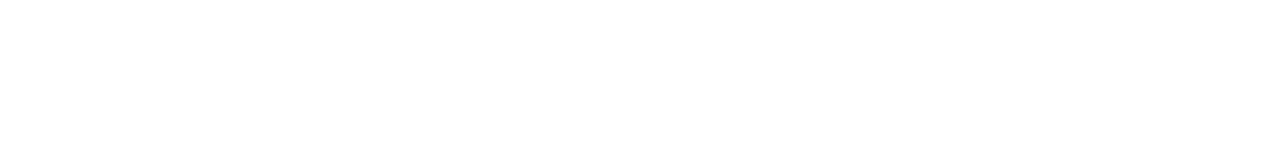
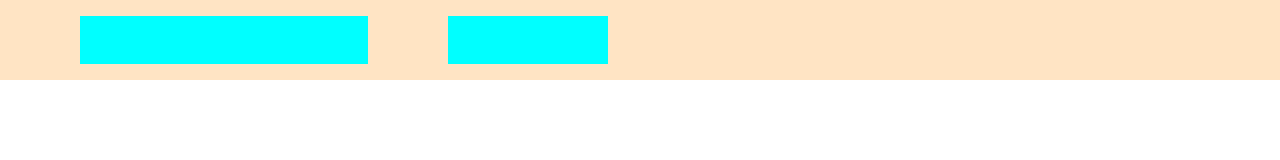
Before and after one commit to Sameer-Agrawal/FJP6DEV, a plain HTML site: page JIRA/index.html in a window 1280 px wide. Drawn offline with Linux system fonts and the light colour scheme.

Commit message:
started html css of top container

```diff
--- a/JIRA/index.html
+++ b/JIRA/index.html
@@ -4,9 +4,18 @@
     <meta charset="UTF-8">
     <meta http-equiv="X-UA-Compatible" content="IE=edge">
     <meta name="viewport" content="width=device-width, initial-scale=1.0">
-    <title>Document</title>
+    <title>JIRA-CLONE</title>
+    <link rel="stylesheet" href="style.css">
 </head>
 <body>
+    <div class="toolbox-cont">
+        <div class="toolbox-priority-cont">
 
+        </div>
+        <div class="action-btn-cont">
+
+        </div>
+    </div>
 </body>
+<script src="./script.js"></script>
 </html>
--- /dev/null
+++ b/JIRA/style.css
@@ -0,0 +1,26 @@
+*{
+    box-sizing: border-box;
+    margin: 0px;
+    padding: 0px;
+}
+
+.toolbox-cont{
+    height: 5rem;
+    background-color: bisque;
+    display: flex;
+    align-items: center;
+}
+
+.toolbox-priority-cont{
+    height: 3rem;
+    width: 18rem;
+    background-color: aqua;
+    margin-left: 5rem;
+}
+
+.action-btn-cont{
+    height: 3rem;
+    width: 10rem;
+    background-color: aqua;
+    margin-left: 5rem;
+}
```
Also changed, not shown: JIRA/script.js (added).
